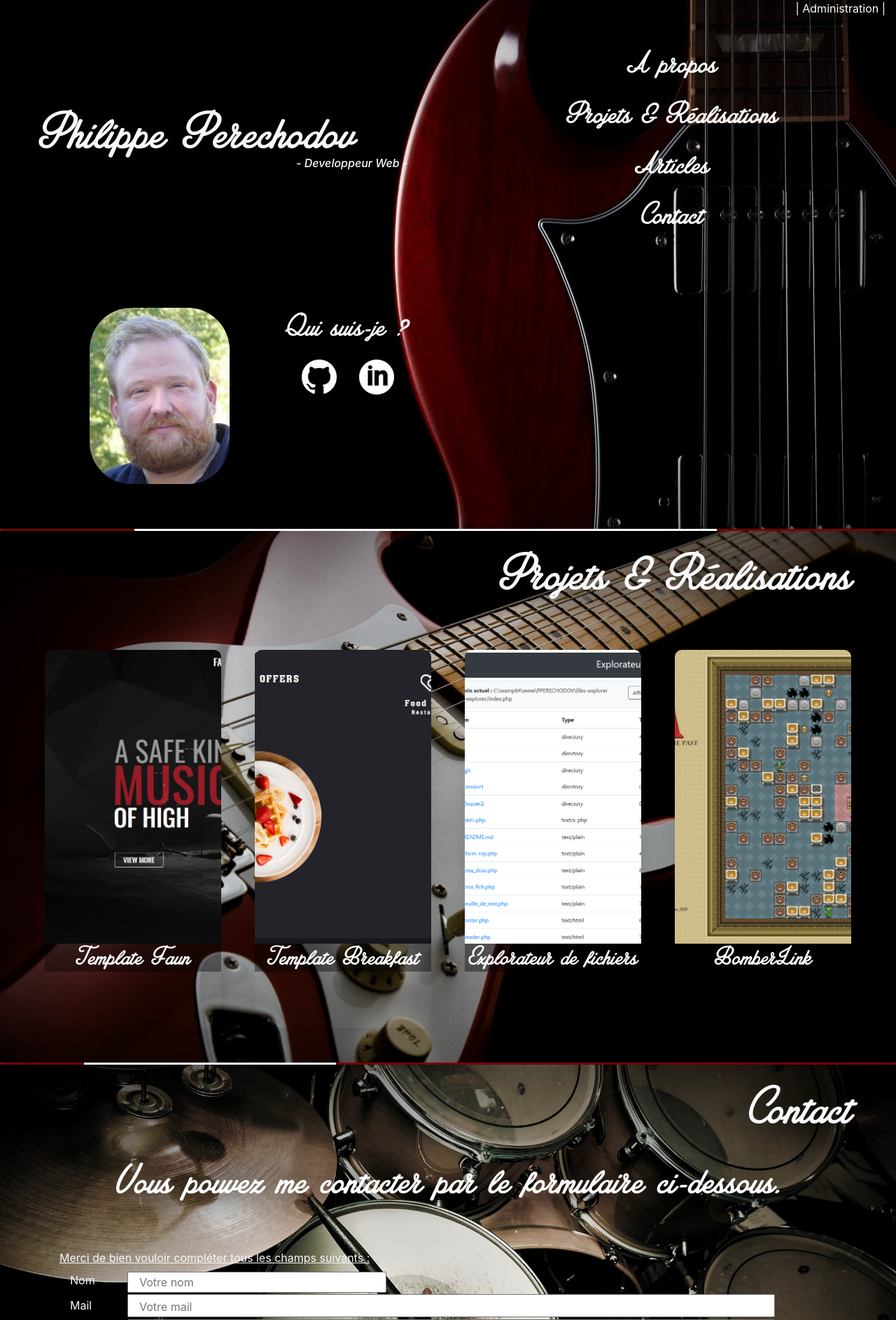
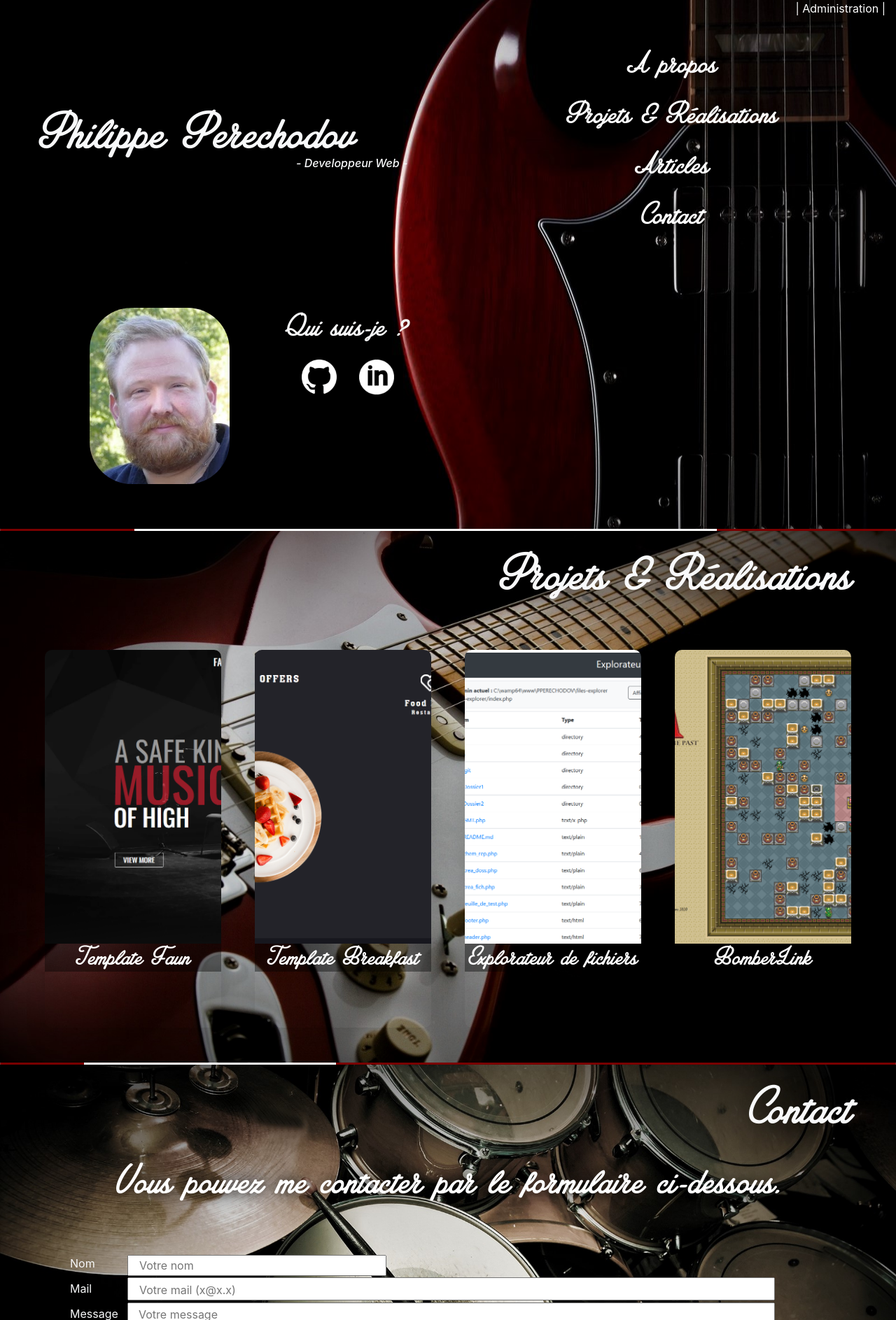
Before and after one commit to Philpof/Portfolio, a PHP site: page / in a window 1280 px wide; the page is wider, and only the part inside the window is pictured. Shown: the top 1887 px of that part at 70% size. Run offline with PHP 8.4, Linux system fonts and the light colour scheme; data that the repository does not hold is empty.

Commit message:
add files

```diff
--- a/index.php
+++ b/index.php
@@ -104,20 +104,18 @@ include "connexion.php";
           echo $e->getMessage();
         }
       }
-      else {
-        echo "<u>Merci de bien vouloir compléter tous les champs suivants :</u>";
-      }
     ?>
 
+    <!-- Formulaire de contact -->
     <form action="index.php" method="post">
       <label for="nom" class="col-sm-2 col-lg-1 align-top pt-2">Nom</label>
-      <input type="text" name="nom" placeholder="Votre nom" class="col-sm-4 align-top mt-2">
+      <input type="text" name="nom" placeholder="Votre nom" class="col-sm-4 align-top mt-2" required>
       <br>
       <label for="mail" class="col-sm-2 col-lg-1 align-top pt-1">Mail</label>
-      <input type="email" name="mail" placeholder="Votre mail" class="col-sm-10 align-top pt-1"></input>
+      <input type="email" name="mail" placeholder="Votre mail (x@x.x)" class="col-sm-10 align-top pt-1" required pattern=".*@.*[.].*"></input>
       <br>
       <label for="message" class="col-sm-2 col-lg-1 align-top pt-1">Message</label>
-      <textarea name="message" rows="5" placeholder="Envoyer moi votre message !" class="col-sm-10 align-top pt-1"></textarea>
+      <textarea name="message" rows="5" placeholder="Votre message" class="col-sm-10 align-top pt-1" required></textarea>
       <button type="submit" class="btn btn-outline-light offset-sm-8 offset-lg-9 col-sm-2 mt-3">Envoyer</button>
     </form>
 
--- a/style.css
+++ b/style.css
@@ -95,6 +95,7 @@ html {
   transition: all 0.5s ease;
   color: white;
   font-size: 3em;
+  text-shadow: 0px 0px 20px black;
 }
 
 .icon-bar a:hover {
@@ -224,7 +225,7 @@ h3 {
   font-size: 4em;
   font-family: 'Amplify';
   color: white;
-  text-shadow: 0px 0px 40px black;
+  text-shadow: 0px 0px 20px black;
 }
 
 
```
Also changed, not shown: adminSQL.php (+11 -1 lines).
